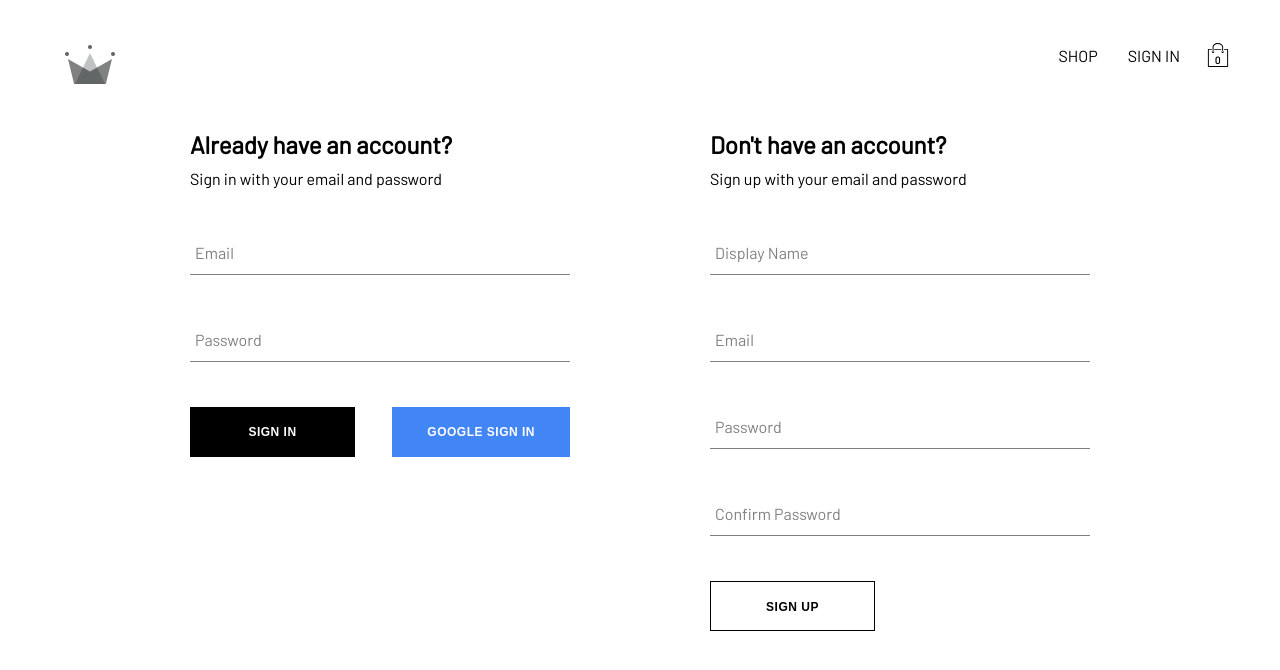
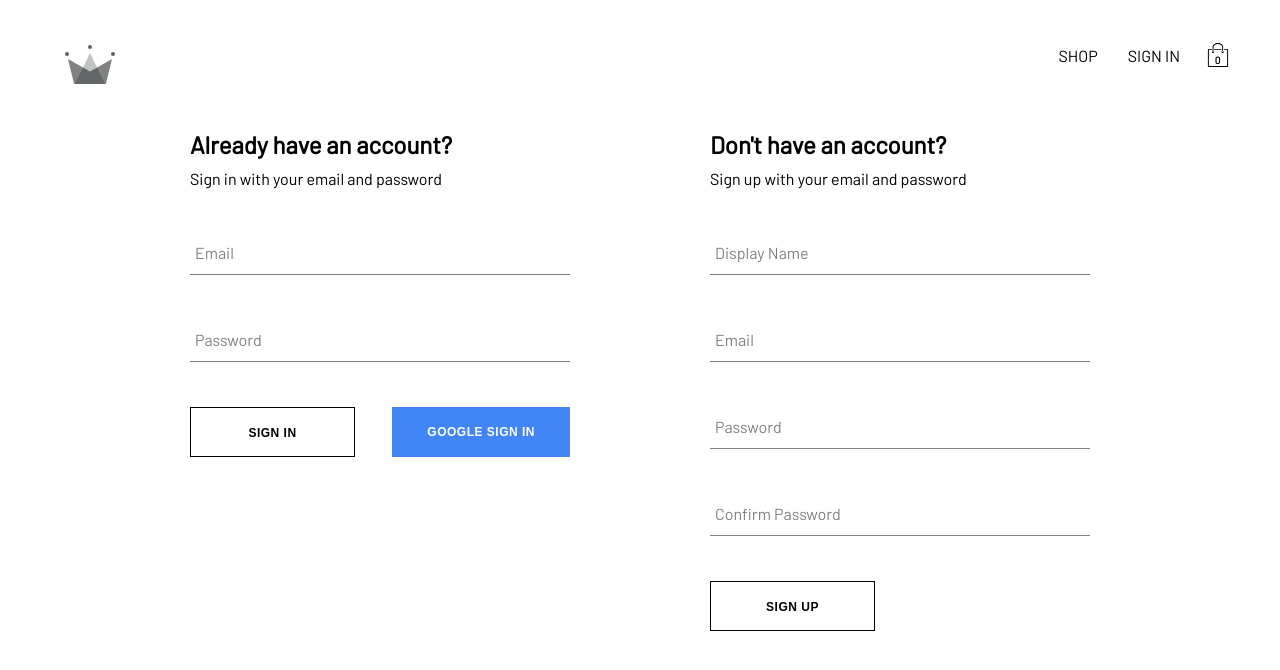
Before and after one commit to Ventuscoder/bb-wear-store, a React (Create React App) app: page /auth in a window 1280 px wide. Shown: the top 670 px of the page. Built offline with nearby package versions, Linux system fonts and the light colour scheme; no server answers.

Commit message:
Convert some components to tsx

```diff
--- a/src/components/button/button.component.jsx
+++ /dev/null
@@ -1,17 +0,0 @@
-import './button.styles.scss'
-
-const BUTTON_TYPE_CLASSES = {
-    google: 'google-sign-in',
-    inverted: 'inverted',
-
-}
-
-function Button({ children, buttonType, ...otherProps }) {
-    return (
-        <button className={`button-container ${BUTTON_TYPE_CLASSES[buttonType]}`} {...otherProps}>
-            {children}
-        </button>
-    )
-}
-
-export default Button
--- /dev/null
+++ b/src/components/button/button.component.tsx
@@ -0,0 +1,22 @@
+import { ButtonHTMLAttributes } from 'react'
+
+import './button.styles.scss'
+
+enum BUTTON_TYPE_CLASSES {
+    google = 'google-sign-in',
+    inverted = 'inverted'
+}
+
+type ButtonProps = {
+    buttonType: BUTTON_TYPE_CLASSES
+} & ButtonHTMLAttributes<HTMLButtonElement>
+
+function Button({ children, buttonType = BUTTON_TYPE_CLASSES.inverted, ...otherProps }: ButtonProps) {
+    return (
+        <button className={`button-container ${buttonType}`} {...otherProps}>
+            {children}
+        </button>
+    )
+}
+
+export default Button
--- a/src/components/form-input/form-input.component.jsx
+++ /dev/null
@@ -1,12 +0,0 @@
-import './form-input.styles.scss'
-
-function FormInput({ label, ...inputOptions }) {
-    return (
-        <div className="group">
-            <input className='form-input' {...inputOptions} />
-            <label className={`${inputOptions.value.length ? 'shrink': ''} form-input-label`}>{label}</label>
-        </div>
-    )
-}
-
-export default FormInput
--- /dev/null
+++ b/src/components/form-input/form-input.component.tsx
@@ -0,0 +1,18 @@
+import { InputHTMLAttributes } from 'react'
+
+import './form-input.styles.scss'
+
+type FormInputProps = {
+    label?: string
+} & InputHTMLAttributes<HTMLInputElement>
+
+function FormInput({ label, ...inputOptions }: FormInputProps) {
+    return (
+        <div className="group">
+            <input className='form-input' {...inputOptions} />
+            <label className={`${(Boolean(inputOptions.value && typeof inputOptions.value === 'string' && inputOptions.value.length)) ? 'shrink': ''} form-input-label`}>{label}</label>
+        </div>
+    )
+}
+
+export default FormInput
--- a/src/components/sign-in-form/sign-in-form.component.jsx
+++ b/src/components/sign-in-form/sign-in-form.component.jsx
@@ -56,7 +56,7 @@ function SignInForm() {
                 <FormInput label='Password' type="password" required onChange={handleChange} name="password" value={formFields.password} />
                 <div className="buttons-container">
                     <Button type="submit">Sign In</Button>
-                    <Button type="button" buttonType="google" onClick={signInWithGoogle}>Google sign in</Button>
+                    <Button type="button" buttonType="google-sign-in" onClick={signInWithGoogle}>Google sign in</Button>
                 </div>
             </form>
         </div>
--- /dev/null
+++ b/src/custom.d.ts
@@ -0,0 +1,6 @@
+declare module '*.svg' {
+    import React = require('react')
+    export const ReactComponent: React.FC<React.SVGProps<SVGSVGElement>>
+    const src: string
+    export default src
+}
```
Also changed, not shown: src/components/cart-icon/cart-icon.component.tsx (renamed from src/components/cart-icon/cart-icon.component.jsx).
